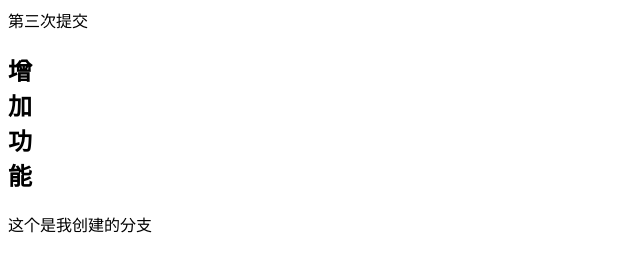
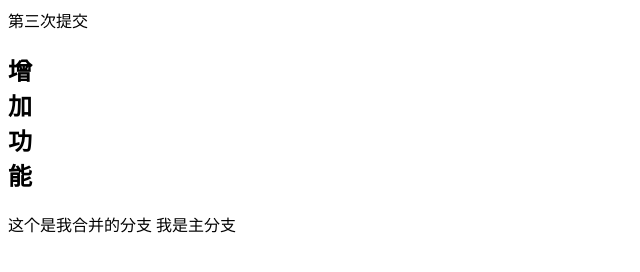
Before and after one commit to ouzhanguo/diyigechangku, a website: page index.html in a window 1280 px wide. Shown: the whole page, without its empty margins (0-640 px from the left). Drawn offline with Linux system fonts and the light colour scheme.

Commit message:
07-在分支上合并测试

```diff
--- a/index.html
+++ b/index.html
@@ -15,7 +15,8 @@
 <body>
     第三次提交
     <h2 id="fdsf">增加功能</h2>
-    <span>这个是我创建的分支</span>
+    <span>这个是我合并的分支</span>
+    我是主分支
 </body>
 
 </html>
```
